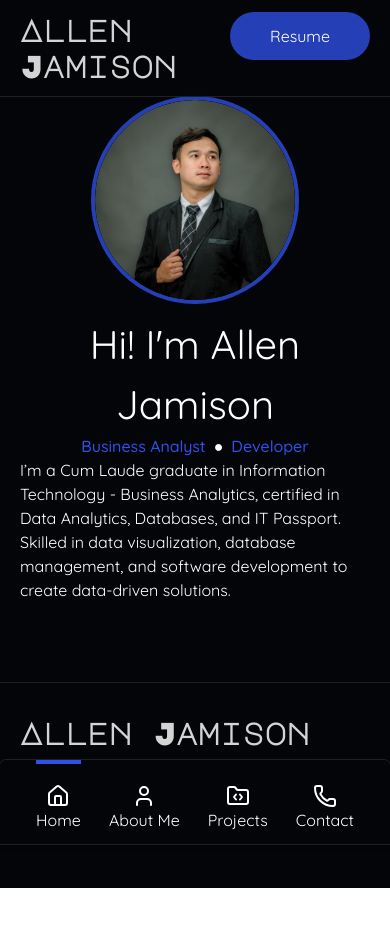
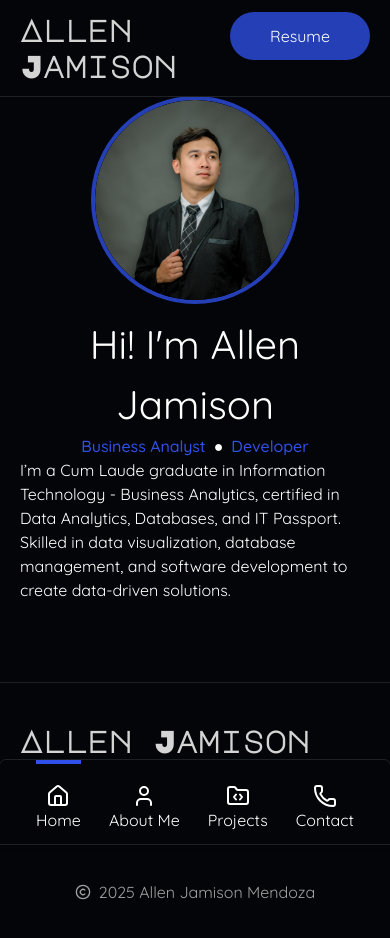
Before and after one commit to Teqnixx/portfolio, a React (Vite) app: page /#/ in a window 390 px wide. Shown: the top 938 px of the page. Before the commit the page ends 888 px from the top, so only its background shows below. Built offline with nearby package versions, Linux system fonts and the light colour scheme.

Commit message:
Updated footer

```diff
--- /dev/null
+++ b/src/components/Footer.tsx
@@ -0,0 +1,38 @@
+import { NavLink } from "react-router-dom"
+import { Copyright } from "lucide-react"
+
+function Footer() {
+  return (
+    <section className='border-t-1 border-barline'>
+      <div className='max-w-screen-2xl py-10 px-5 sm:px-8 lg:px-16 mx-auto text-white'>
+        <div className='block md:flex justify-between'>
+          <div>
+            <NavLink className='text-neutral-300 text-3xl font-bold font-major-mono' to="/">
+              Allen Jamison
+            </NavLink>
+          </div>
+          <div className='sm:w-full md:max-w-sm lg:max-w-md flex justify-between mt-4 sm:mt-0'>
+            <NavLink className='hover:underline decoration-1 w-max' to="/">
+              Home
+            </NavLink>
+            <NavLink className='hover:underline decoration-1 w-max' to="/about">
+              About Me
+            </NavLink>
+            <NavLink className='hover:underline decoration-1 w-max' to="/projects">
+              Projects
+            </NavLink>
+            <NavLink className='hover:underline decoration-1 w-max' to="/contact">
+              Contact
+            </NavLink>
+          </div>
+        </div>
+        <hr className='my-10 opacity-10' />
+        <div className='flex justify-center items-center text-neutral-400'>
+          <Copyright size="16px" className='me-2' /> 2025 Allen Jamison Mendoza
+        </div>
+      </div>
+    </section>
+  )
+}
+
+export default Footer
--- a/src/layouts/MainLayout.tsx
+++ b/src/layouts/MainLayout.tsx
@@ -1,6 +1,7 @@
 import NavBar from "../components/NavBar"
 import BottomBar from "../components/BottomBar";
 import { Outlet } from "react-router-dom";
+import Footer from "../components/Footer";
 
 function MainLayout() {
   return (
@@ -10,6 +11,7 @@ function MainLayout() {
         <Outlet />
       </main>
       <BottomBar />
+      <Footer />
     </div>
   )
 }
--- a/src/pages/Home.tsx
+++ b/src/pages/Home.tsx
@@ -1,10 +1,8 @@
 import Pic from '../assets/pic.png';
 import BackgroundPic from '../assets/background-pic.jpg';
-import { NavLink } from 'react-router-dom';
 
 function Home() {
   return (
-    <>
     <section className="grid lg:grid-cols-[1.5fr_1fr] grid-rows-[1fr] gap-y-[10px] gap-x-[10px] items-center max-w-screen-2xl pt-24 sm:pt-34 lg:pt-44 pb-20 px-5 sm:px-8 lg:px-16 mx-auto overflow-hidden text-white">
       <div className="flex justify-center lg:justify-end order-1 lg:order-2">
         <div className="relative rounded-full border-4 border-primary z-50 overflow-hidden w-fit">
@@ -25,33 +23,6 @@ function Home() {
         </span>
       </div>
     </section>
-      <section className='border-t-1 border-barline'>
-        <div className='max-w-screen-2xl py-8 px-5 sm:px-8 lg:px-16 mx-auto text-white'>
-          <div className='block md:flex justify-between'>
-            <div>
-              <NavLink className='text-neutral-300 text-3xl font-bold font-major-mono' to="/">
-                Allen Jamison
-              </NavLink>
-            </div>
-            <div className='sm:w-full md:max-w-sm lg:max-w-md flex justify-between mt-4 sm:mt-0'>
-              <NavLink className='hover:underline decoration-1 w-max' to="/">
-                Home
-              </NavLink>
-              <NavLink className='hover:underline decoration-1 w-max' to="/">
-                About Me
-              </NavLink>
-              <NavLink className='hover:underline decoration-1 w-max' to="/">
-                Projects
-              </NavLink>
-              <NavLink className='hover:underline decoration-1 w-max' to="/">
-                Contact
-              </NavLink>
-            </div>
-          </div>
-        </div>
-        <hr className='max-w-screen-2xl py-8 px-5 sm:px-8 lg:px-16 mx-auto ' />
-      </section>
-    </>
   )
 }
 
```
Also changed, not shown: 5 other files (tests, documents, lock files or other folders). Lines whose indentation alone changed are shown as unchanged.
